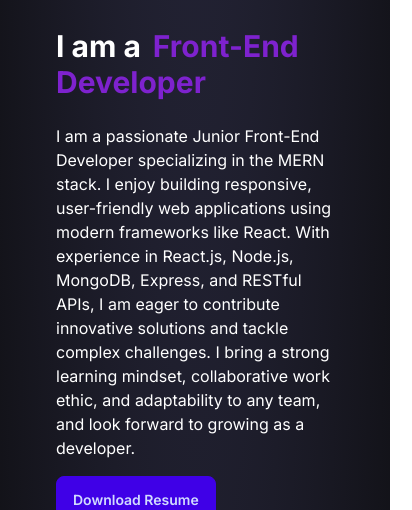
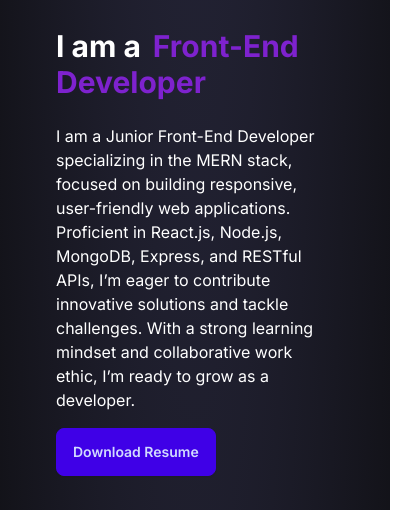
Before and after one commit to Nadim-Nion/nion-portfolio, a React (Vite) app: page / in a window 390 px wide. Shown: the part 364-874 px from the top of the page, 412 px wide, since content can reach past the window. Built offline with nearby package versions, Linux system fonts and the light colour scheme.

Commit message:
project card responsive implemented

```diff
--- a/src/components/About/About.jsx
+++ b/src/components/About/About.jsx
@@ -4,7 +4,7 @@ import resume from '../../assets/pdf/resume.pdf';
 
 const About = () => {
     return (
-        <div className='max-w-7xl mx-auto p-7'>
+        <div className='max-w-full lg:max-w-7xl mx-auto p-7'>
             <div className='flex flex-col lg:flex-row justify-center items-center lg:space-x-10 p-7'>
                 {/* About Content */}
                 <div className='text-white space-y-6 my-14 lg:w-1/2'>
@@ -14,7 +14,7 @@ const About = () => {
                     <h3 className='text-3xl font-bold'>I am a
                         <span className='text-purple-700 ml-3'>Front-End Developer</span>
                     </h3>
-                    <p>I am a passionate Junior Front-End Developer specializing in the MERN stack. I enjoy building responsive, user-friendly web applications using modern frameworks like React. With experience in React.js, Node.js, MongoDB, Express, and RESTful APIs, I am eager to contribute innovative solutions and tackle complex challenges. I bring a strong learning mindset, collaborative work ethic, and adaptability to any team, and look forward to growing as a developer.</p>
+                    <p>I am a Junior Front-End Developer specializing in the MERN stack, focused on building responsive, user-friendly web applications. Proficient in React.js, Node.js, MongoDB, Express, and RESTful APIs, I’m eager to contribute innovative solutions and tackle challenges. With a strong learning mindset and collaborative work ethic, I’m ready to grow as a developer.</p>
                     <a href={resume} download>
                         <button className="btn btn-active btn-primary my-4">Download Resume</button>
                     </a>
--- a/src/components/Contact/Contact.jsx
+++ b/src/components/Contact/Contact.jsx
@@ -5,7 +5,7 @@ import Form from '../Form/Form';
 
 const Contact = () => {
     return (
-        <div className='max-w-7xl mx-auto p-7 mb-10'>
+        <div className='max-w-full lg:max-w-7xl mx-auto p-7 mb-10'>
             <h2 className='text-5xl font-bold text-white text-center'>Contact</h2>
 
             <div className='flex flex-col md:flex-row justify-evenly items-center md:items-start my-10 min-h-screen'>
--- a/src/components/Education/Education.jsx
+++ b/src/components/Education/Education.jsx
@@ -3,7 +3,7 @@ import img from '../../assets/image/diu.png';
 
 const Education = () => {
     return (
-        <div className='max-w-7xl mx-auto p-7 mb-10'>
+        <div className='max-w-full lg:max-w-7xl mx-auto p-7 mb-10'>
             <h2 className='text-5xl font-bold text-white text-center'>Education</h2>
             <div className='border-2 border-gray-300 rounded-lg mt-7 p-12'>
                 {/* University Info */}
--- a/src/components/Project/Project.jsx
+++ b/src/components/Project/Project.jsx
@@ -16,7 +16,7 @@ const Project = () => {
     }, []);
 
     return (
-        <div className='max-w-7xl mx-auto p-7 mb-10'>
+        <div className='max-w-full lg:max-w-7xl mx-auto p-7 mb-10'>
             <h2 className='text-5xl font-bold text-white text-center'>Projects</h2>
             <div className='grid sm:grid-cols-1 md:grid-cols-3 gap-6 mt-6'>
                 {
--- a/src/components/ProjectCard/ProjectCard.jsx
+++ b/src/components/ProjectCard/ProjectCard.jsx
@@ -5,9 +5,10 @@ const ProjectCard = ({ project }) => {
     const { name, description, image, client, server, live } = project;
     return (
         <div className='flex justify-center items-center'>
-            <div className="card card-compact bg-neutral-950 bg-[radial-gradient(ellipse_80%_80%_at_50%_-20%,rgba(120,119,198,0.3),rgba(255,255,255,0))] w-96 shadow-xl shadow-gray-700">
+            <div className="card card-compact bg-neutral-950 bg-[radial-gradient(ellipse_80%_80%_at_50%_-20%,rgba(120,119,198,0.3),rgba(255,255,255,0))] w-full sm:w-80 md:w-96 shadow-xl shadow-gray-700">
                 <figure>
                     <img
+                        className="w-full h-auto object-cover"
                         src={image}
                         alt={image} />
                 </figure>
--- a/src/components/Skill/Skill.jsx
+++ b/src/components/Skill/Skill.jsx
@@ -13,7 +13,7 @@ const Skill = () => {
     }, []);
 
     return (
-        <div className='max-w-7xl mx-auto p-7 mb-10'>
+        <div className='max-w-full lg:max-w-7xl mx-auto p-7 mb-10'>
             <h2 className='text-5xl font-bold text-white text-center'>Skills</h2>
             <div className='grid sm:grid-cols-1 md:grid-cols-3 gap-6 mt-6'>
                 {
```
